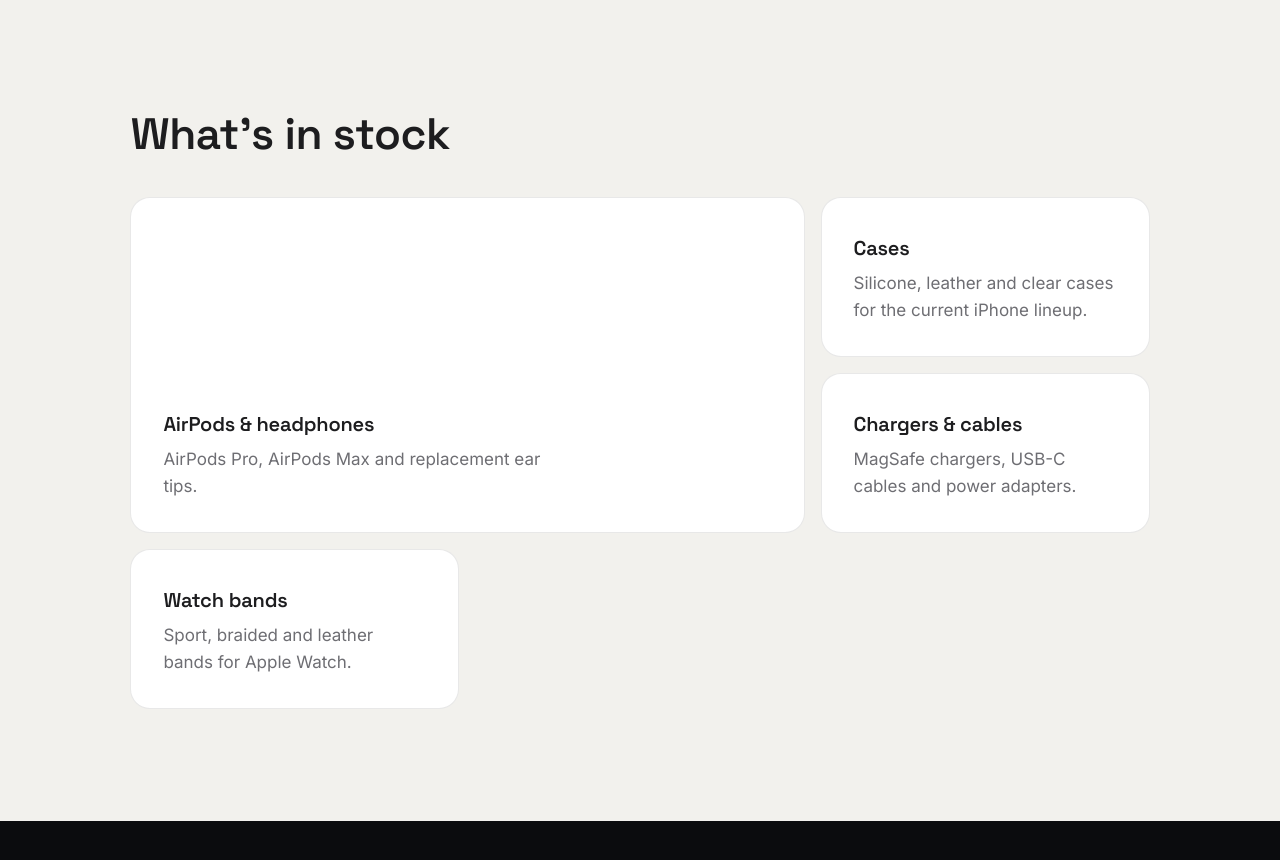
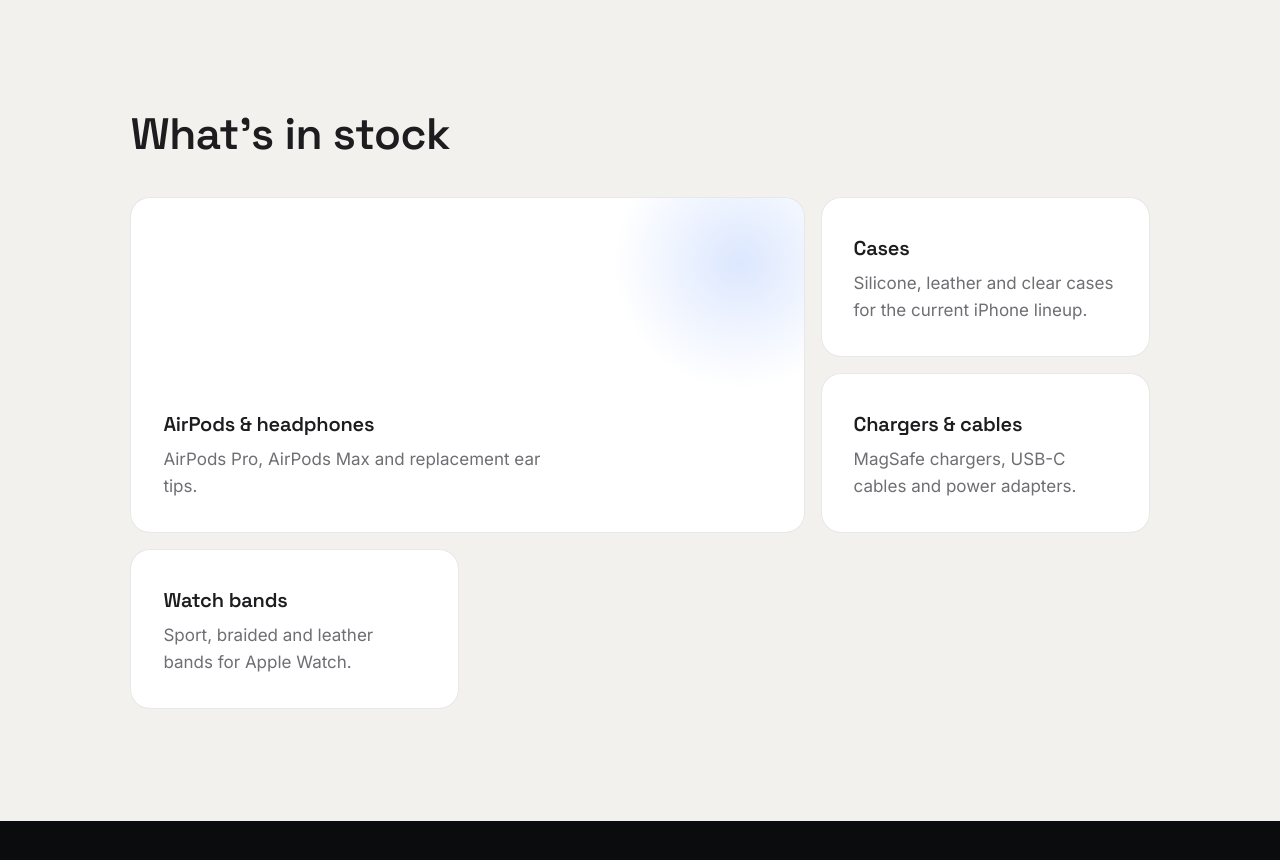
Before and after one commit to ThanhNV121097/project-09f54d4b, a React (Vite) app in the folder code/frontend/: page / in a window 1280 px wide. Shown: the part 700-1560 px from the top of the page. Built offline with nearby package versions, Linux system fonts and the light colour scheme.

Commit message:
chore: edit code/frontend/src/components/Products.tsx

```diff
--- a/code/frontend/src/components/Products.tsx
+++ b/code/frontend/src/components/Products.tsx
@@ -10,10 +10,16 @@
           {items.map((item, i) => (
             <article
               key={i}
-              className={`rounded-[var(--radius)] bg-surface border border-line p-8 ${i === 0 ? "md:col-span-2 md:row-span-2 flex flex-col justify-end min-h-[280px]" : "min-h-[160px] flex flex-col justify-end"}`}
+              className={`relative overflow-hidden rounded-[var(--radius)] bg-surface border border-line p-8 ${i === 0 ? "md:col-span-2 md:row-span-2 flex flex-col justify-end min-h-[280px]" : "min-h-[160px] flex flex-col justify-end"}`}
             >
-              <T k={`products.items.${i}.name`} as="h3" className="font-display font-[var(--weight-display)] text-xl" />
-              <T k={`products.items.${i}.note`} as="p" className="mt-2 text-ink-soft max-w-[36ch]" />
+              {i === 0 && (
+                <div
+                  className="pointer-events-none absolute -right-16 -top-16 h-64 w-64 rounded-full"
+                  style={{ background: "radial-gradient(circle, color-mix(in srgb, var(--accent) 18%, transparent), transparent 70%)" }}
+                />
+              )}
+              <T k={`products.items.${i}.name`} as="h3" className="relative font-display font-[var(--weight-display)] text-xl" />
+              <T k={`products.items.${i}.note`} as="p" className="relative mt-2 text-ink-soft max-w-[36ch]" />
             </article>
           ))}
         </div>
```
